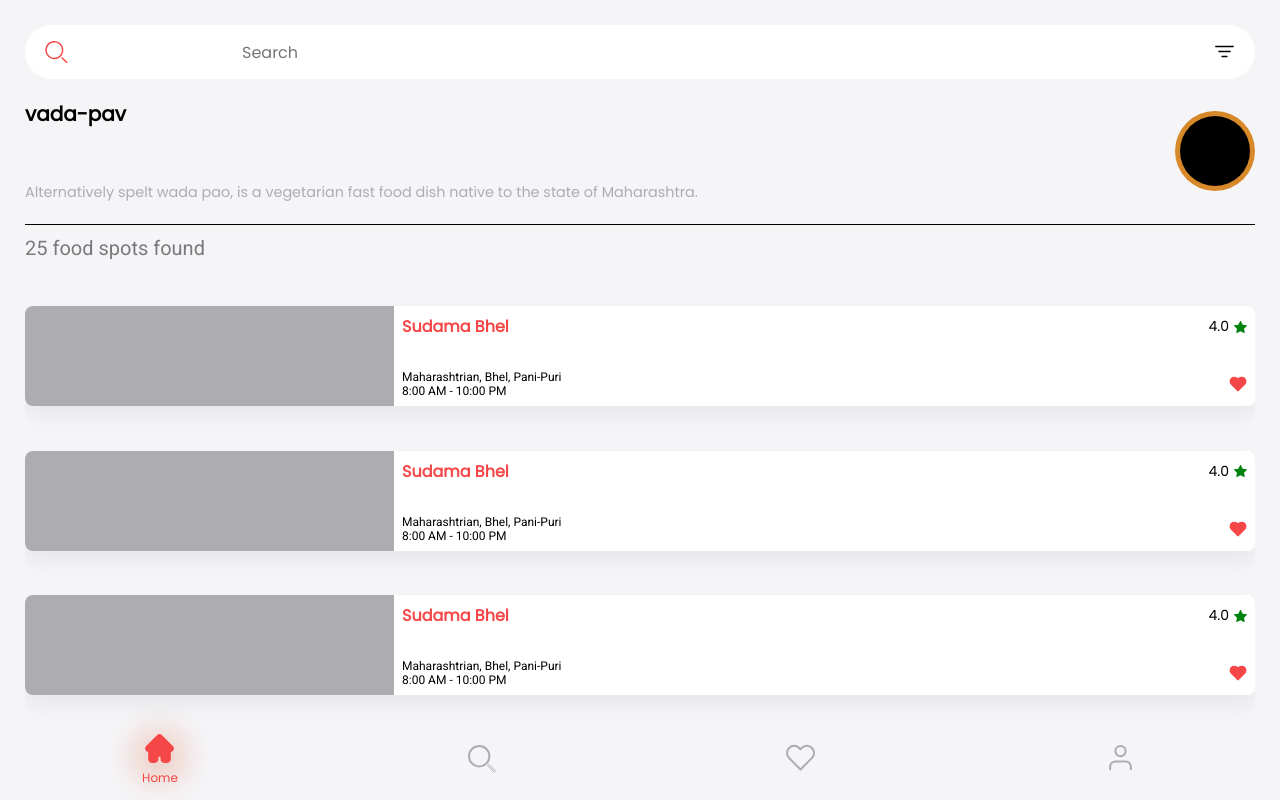
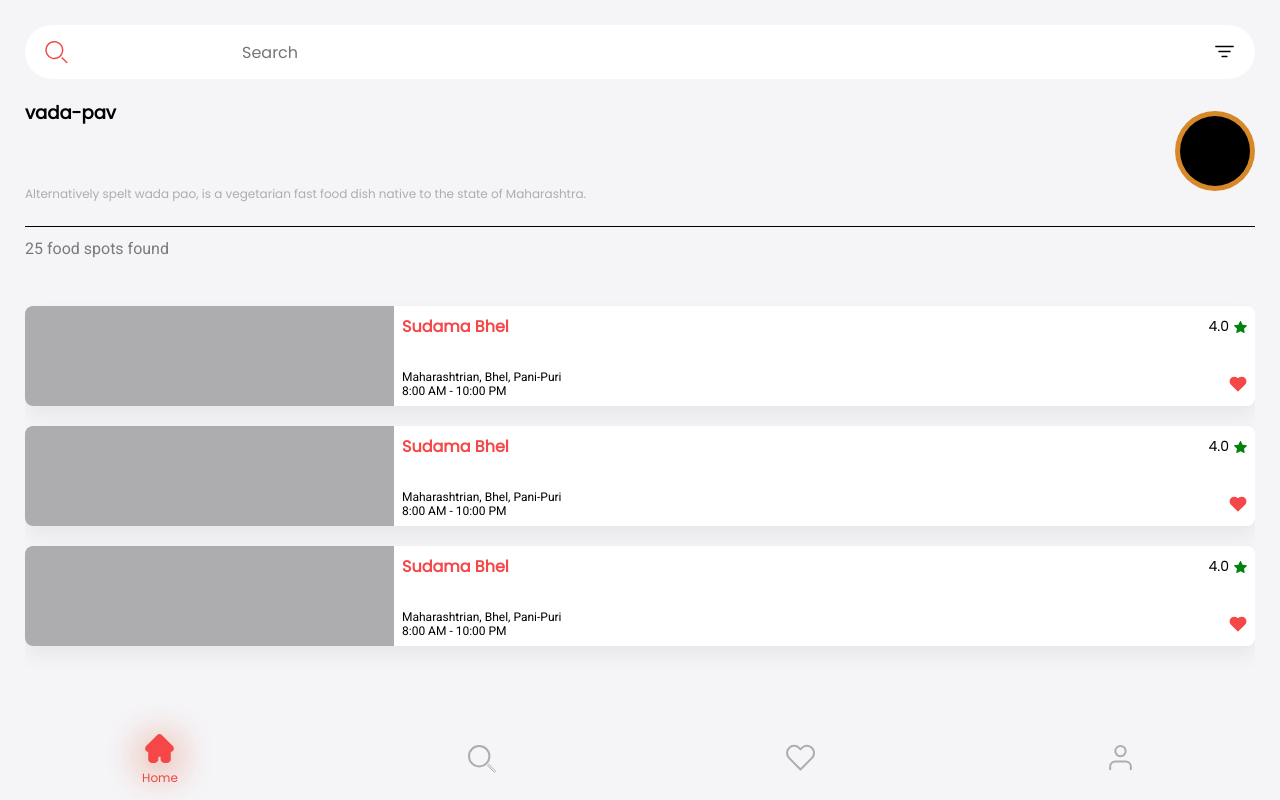
Before and after one commit to lismaria/Homelisc, a Django app: page /cuisine/?cuisine=vada-pav in a window 1280 px wide. Run offline with Django 3.2, Linux system fonts and the light colour scheme.

Commit message:
cuisine design remastered

```diff
--- a/assets/style.css
+++ b/assets/style.css
@@ -7,6 +7,7 @@
     scrollbar-width: none;  /* Firefox */
     font-size:62.5%; /* 10 px */
     scroll-behavior: smooth;
+    -webkit-tap-highlight-color: transparent;
 }
 
 *::-webkit-scrollbar {
--- a/assets/top-cuisine.css
+++ b/assets/top-cuisine.css
@@ -42,14 +42,14 @@
     font-family: Poppins;
     font-style: normal;
     font-weight: 600;
-    font-size: 2.5vh;
+    font-size: 1.8rem;
 }
 
 .cuisine-title-descr p{
     font-family: Poppins;
     font-style: normal;
     font-weight: normal;
-    font-size: 1.8vh;
+    font-size: 1.2rem;
     color: var(--icon-grey);
 }
 
@@ -86,18 +86,27 @@
 }
 
 .result-counter{
-    font-size: 2.5vh;
+    font-size: 1.6rem;
     color: rgba(0, 0, 0, 0.5);
+}
+
+.places-result-wrapper{
+    grid-column:1/13;
+    grid-row:7/21;
+    height:auto;
+    display:grid;
+    grid-template-columns: repeat(12,1fr);
+    grid-template-rows: repeat(12,1fr);
 }
 
 .places-result{
     grid-column:1/13;
-    grid-row:7/21;
     height:100%;
     display:grid;
     grid-template-columns: repeat(1,1fr);
     grid-auto-rows: auto;
     gap:2.0rem;
+    padding-bottom: 2rem;
 }
 
 .fav-place-card{
--- a/templates/base.html
+++ b/templates/base.html
@@ -5,7 +5,7 @@
 <head>
     <meta charset="UTF-8">
     <meta http-equiv="X-UA-Compatible" content="IE=edge">
-    <meta name="viewport" content="width=device-width, initial-scale=1.0">
+    <meta name="viewport" content="width=device-width, initial-scale=1.0, minimum-scale=1, maximum-scale=1">
     <script>
         //Initial settings
         let vh = window.innerHeight * 0.01;
--- a/templates/top-cuisine.html
+++ b/templates/top-cuisine.html
@@ -22,7 +22,8 @@
                 <div class="result-counter">25 food spots found</div>
             </div>
 
-            <div class="places-result">
+            <div class="places-result-wrapper">
+                <div class="places-result">
                 <div class="fav-place-card">
                     <div class="fav-place-card-img"></div>
                     <div class="fav-place-card-body">
@@ -100,6 +101,7 @@
                         </div>
                     </div>
                 </div>
+                </div>
             </div>
         </div>
     </div>
```
